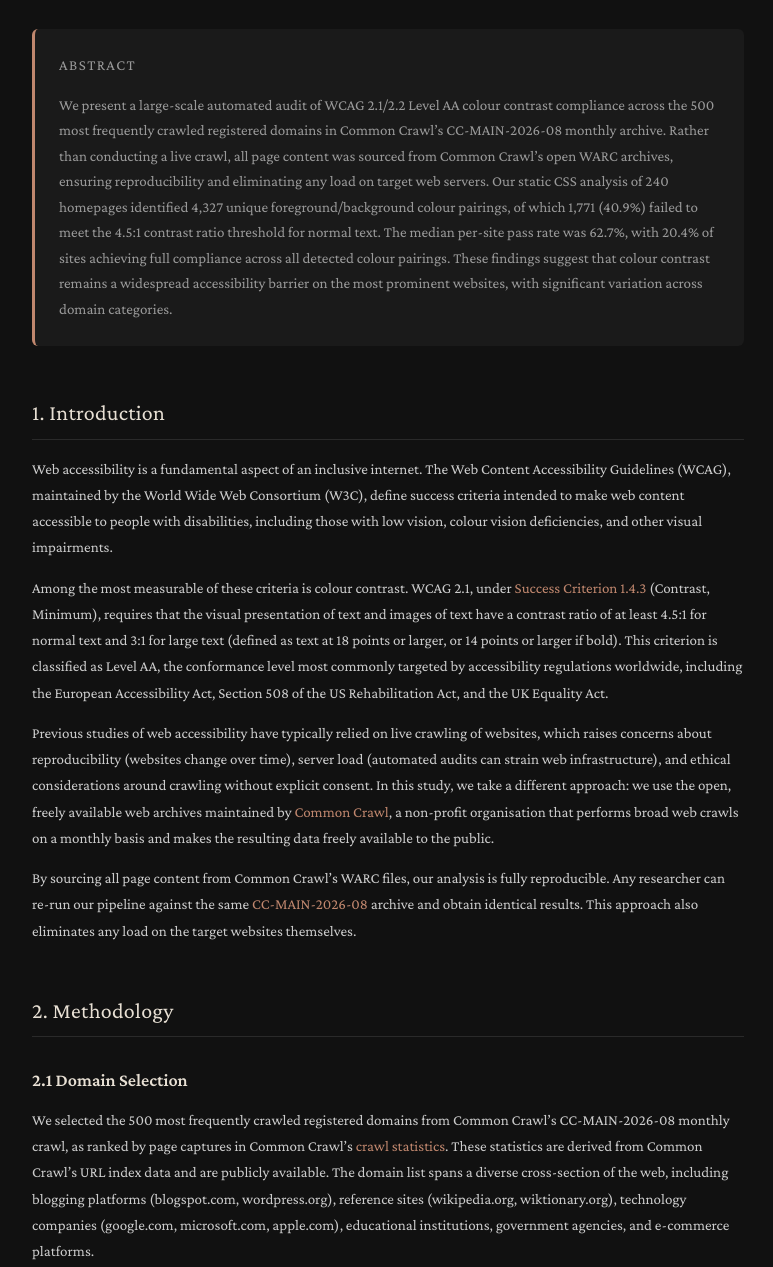
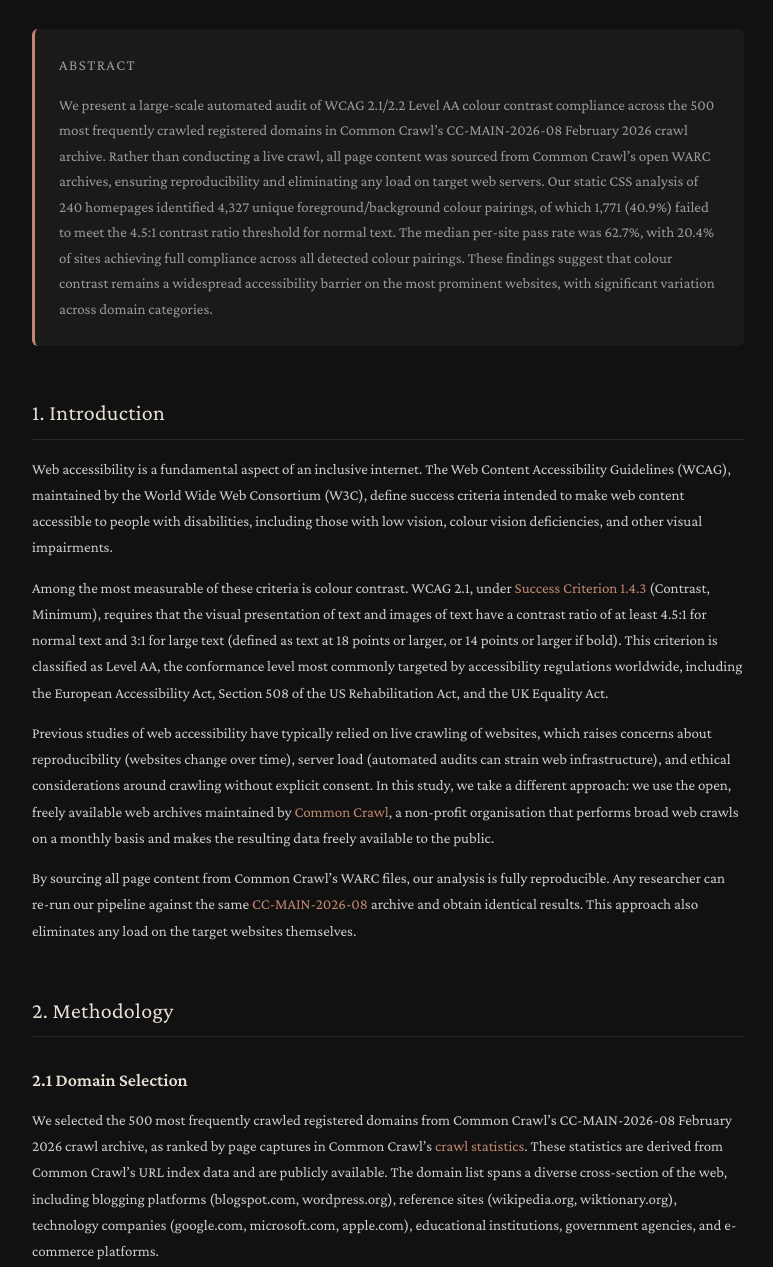
Before and after one commit to thunderpoot/wcag-audit, a plain HTML site: page docs/colour-contrast-wcag-audit.html in a window 1280 px wide. Shown: the part 183-1450 px from the top of the page, without its empty margins (252-1025 px from the left). Drawn offline with nearby package versions, Linux system fonts and the light colour scheme.

```diff
--- a/docs/colour-contrast-wcag-audit.html
+++ b/docs/colour-contrast-wcag-audit.html
@@ -448,7 +448,7 @@
 
   <div class="abstract">
     <p class="abstract-label">Abstract</p>
-    <p>We present a large-scale automated audit of <abbr title="Web Content Accessibility Guidelines">WCAG</abbr> 2.1/2.2 Level AA colour contrast compliance across the 500 most frequently crawled registered domains in Common Crawl&rsquo;s CC-MAIN-2026-08 monthly archive. Rather than conducting a live crawl, all page content was sourced from Common Crawl&rsquo;s open <abbr title="Web ARChive">WARC</abbr> archives, ensuring reproducibility and eliminating any load on target web servers. Our static <abbr title="Cascading Style Sheets">CSS</abbr> analysis of 240 homepages identified 4,327 unique foreground/background colour pairings, of which 1,771 (40.9%) failed to meet the 4.5:1 contrast ratio threshold for normal text. The median per-site pass rate was 62.7%, with 20.4% of sites achieving full compliance across all detected colour pairings. These findings suggest that colour contrast remains a widespread accessibility barrier on the most prominent websites, with significant variation across domain categories.</p>
+    <p>We present a large-scale automated audit of <abbr title="Web Content Accessibility Guidelines">WCAG</abbr> 2.1/2.2 Level AA colour contrast compliance across the 500 most frequently crawled registered domains in Common Crawl&rsquo;s CC-MAIN-2026-08 February 2026 crawl archive. Rather than conducting a live crawl, all page content was sourced from Common Crawl&rsquo;s open <abbr title="Web ARChive">WARC</abbr> archives, ensuring reproducibility and eliminating any load on target web servers. Our static <abbr title="Cascading Style Sheets">CSS</abbr> analysis of 240 homepages identified 4,327 unique foreground/background colour pairings, of which 1,771 (40.9%) failed to meet the 4.5:1 contrast ratio threshold for normal text. The median per-site pass rate was 62.7%, with 20.4% of sites achieving full compliance across all detected colour pairings. These findings suggest that colour contrast remains a widespread accessibility barrier on the most prominent websites, with significant variation across domain categories.</p>
   </div>
 
   <!-- ── 1. Introduction ── -->
@@ -467,7 +467,7 @@
 
   <h3>2.1 Domain Selection</h3>
 
-  <p>We selected the 500 most frequently crawled registered domains from Common Crawl&rsquo;s CC-MAIN-2026-08 monthly crawl, as ranked by page captures in Common Crawl&rsquo;s <a href="https://commoncrawl.github.io/cc-crawl-statistics/plots/domains" rel="noopener noreferrer" target="_blank">crawl statistics</a>. These statistics are derived from Common Crawl&rsquo;s <abbr title="Uniform Resource Locator">URL</abbr> index data and are publicly available. The domain list spans a diverse cross-section of the web, including blogging platforms (blogspot.com, wordpress.org), reference sites (wikipedia.org, wiktionary.org), technology companies (google.com, microsoft.com, apple.com), educational institutions, government agencies, and e-commerce platforms.</p>
+  <p>We selected the 500 most frequently crawled registered domains from Common Crawl&rsquo;s CC-MAIN-2026-08 February 2026 crawl archive, as ranked by page captures in Common Crawl&rsquo;s <a href="https://commoncrawl.github.io/cc-crawl-statistics/plots/domains" rel="noopener noreferrer" target="_blank">crawl statistics</a>. These statistics are derived from Common Crawl&rsquo;s <abbr title="Uniform Resource Locator">URL</abbr> index data and are publicly available. The domain list spans a diverse cross-section of the web, including blogging platforms (blogspot.com, wordpress.org), reference sites (wikipedia.org, wiktionary.org), technology companies (google.com, microsoft.com, apple.com), educational institutions, government agencies, and e-commerce platforms.</p>
 
   <h3>2.2 Data Retrieval</h3>
 
```
Also changed, not shown: 1 other file.
